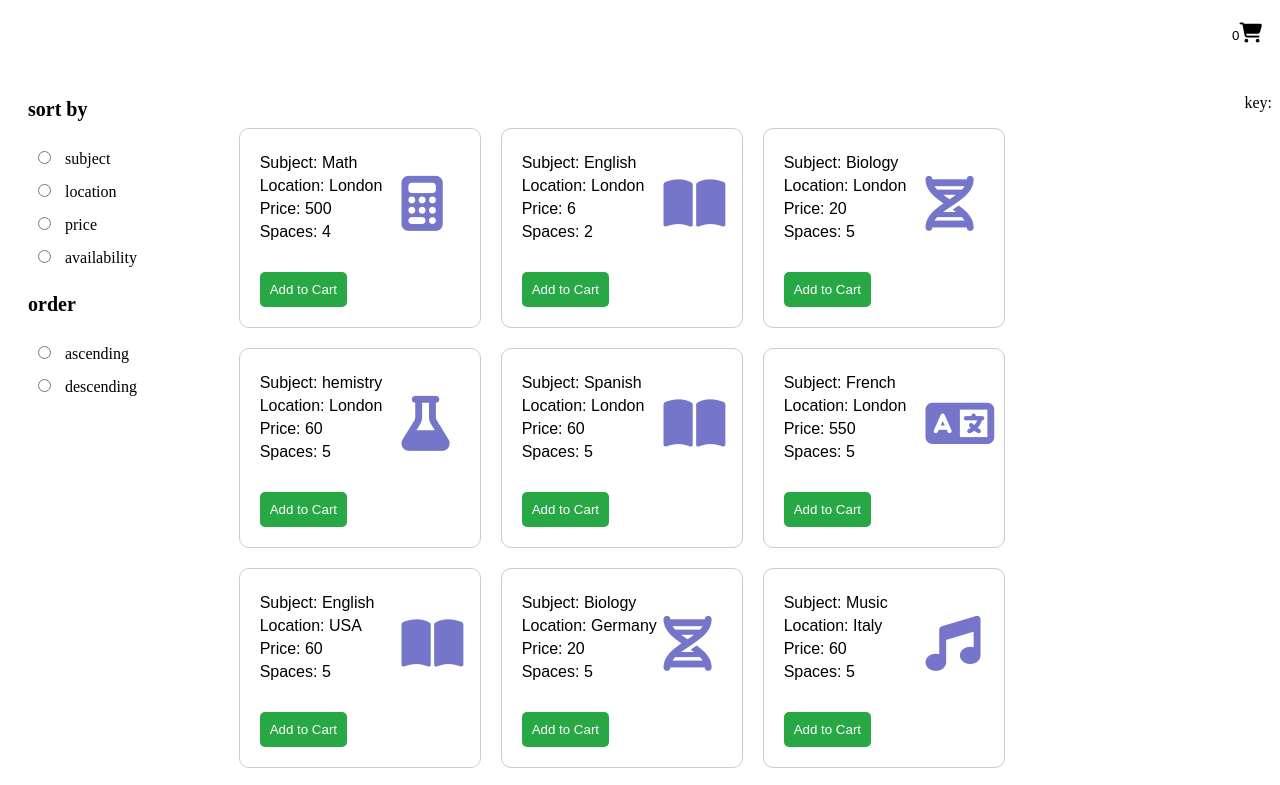
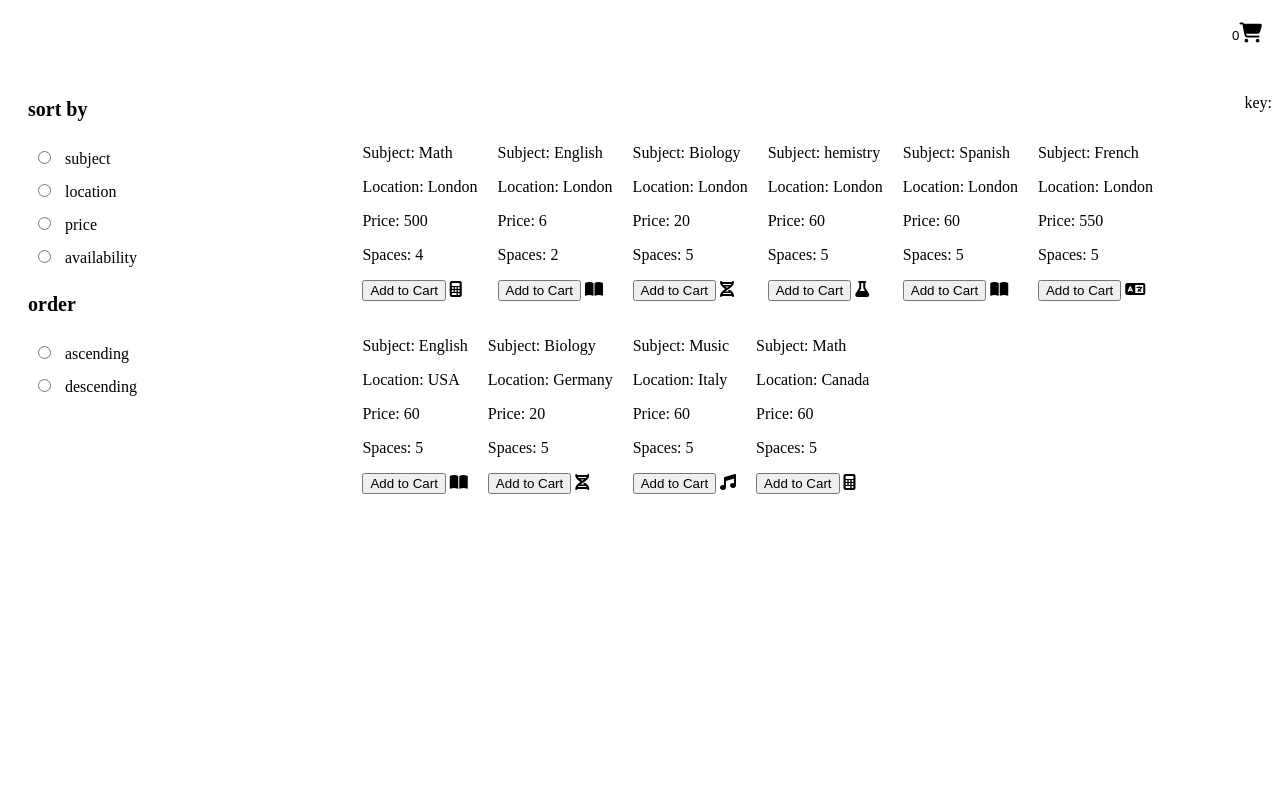
Before and after one commit to ruqaiyaRoomi/CST3144-CW1, a plain HTML site: page index.html in a window 1280 px wide. Shown: the top 785 px of the page. Drawn offline with nearby package versions, Linux system fonts and the light colour scheme.

Commit message:
changed the lesson card css

```diff
--- a/style.css
+++ b/style.css
@@ -19,47 +19,6 @@ main {
     justify-content: flex-start;
     margin-top: 50px;
 }
-
-.lessonCard {
-    border: 1px solid #ccc;
-    padding: 20px;
-    width: 200px;
-    border-radius: 10px;
-    font-family: Arial, sans-serif;
-    transition: 0.2s ease;
-}
-
-.lessonCard:hover {
-    box-shadow: 1px 3px rgb(196, 193, 193);
-}
-
-.lessonCard p {
-    margin: 5px 0;
-}
-
-.lessonCard button {
-    margin-top: 10px;
-    padding: 10px;
-    background-color: #28a745;
-    color: white;
-    border: none;
-    cursor: pointer;
-    border-radius: 5px;
-}
-
-.lessonCard button:hover {
-    background-color: #51aa64;
-}
-
-.lessonCard i {
-    font-size: 55px;
-    position: relative;
-    bottom: 70px;
-    left: 50px;
-    color: rgb(117, 117, 201);
-}
-
-
 
 #cart {
     width: 50px;
```
